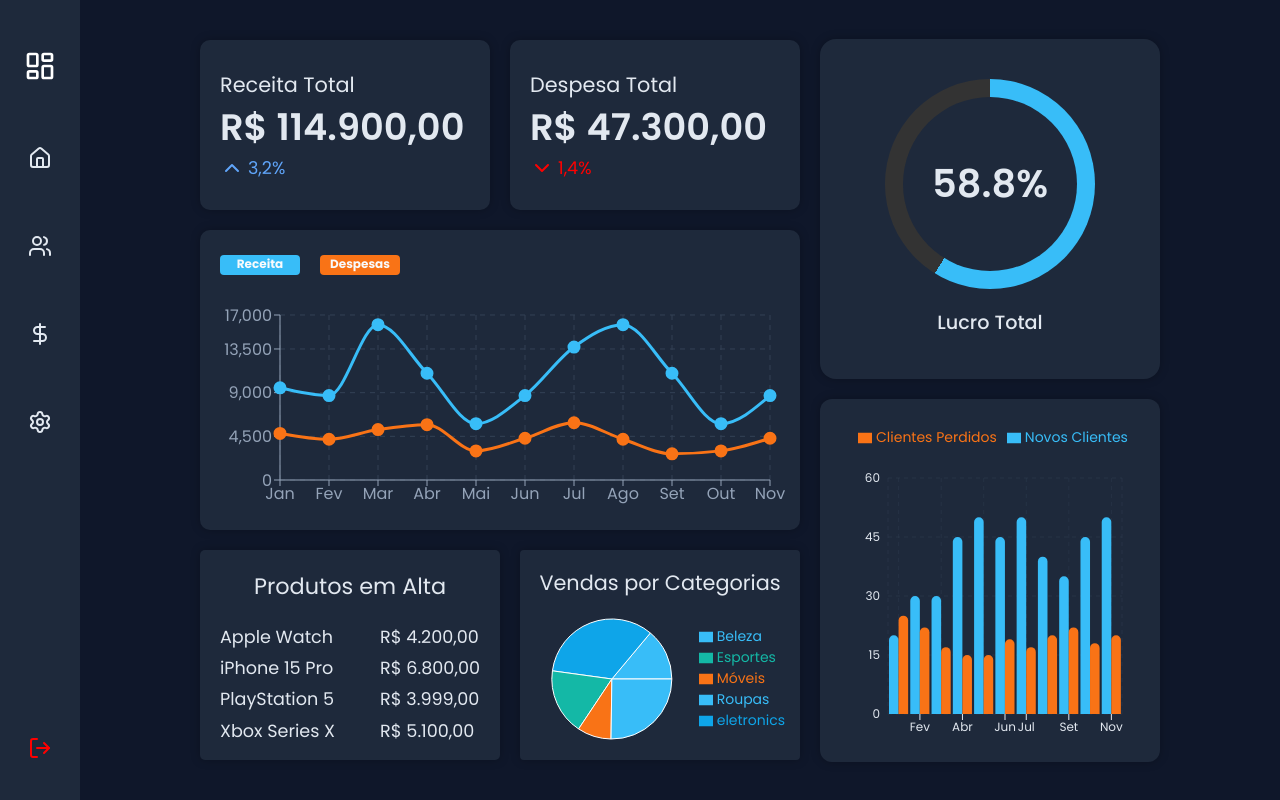
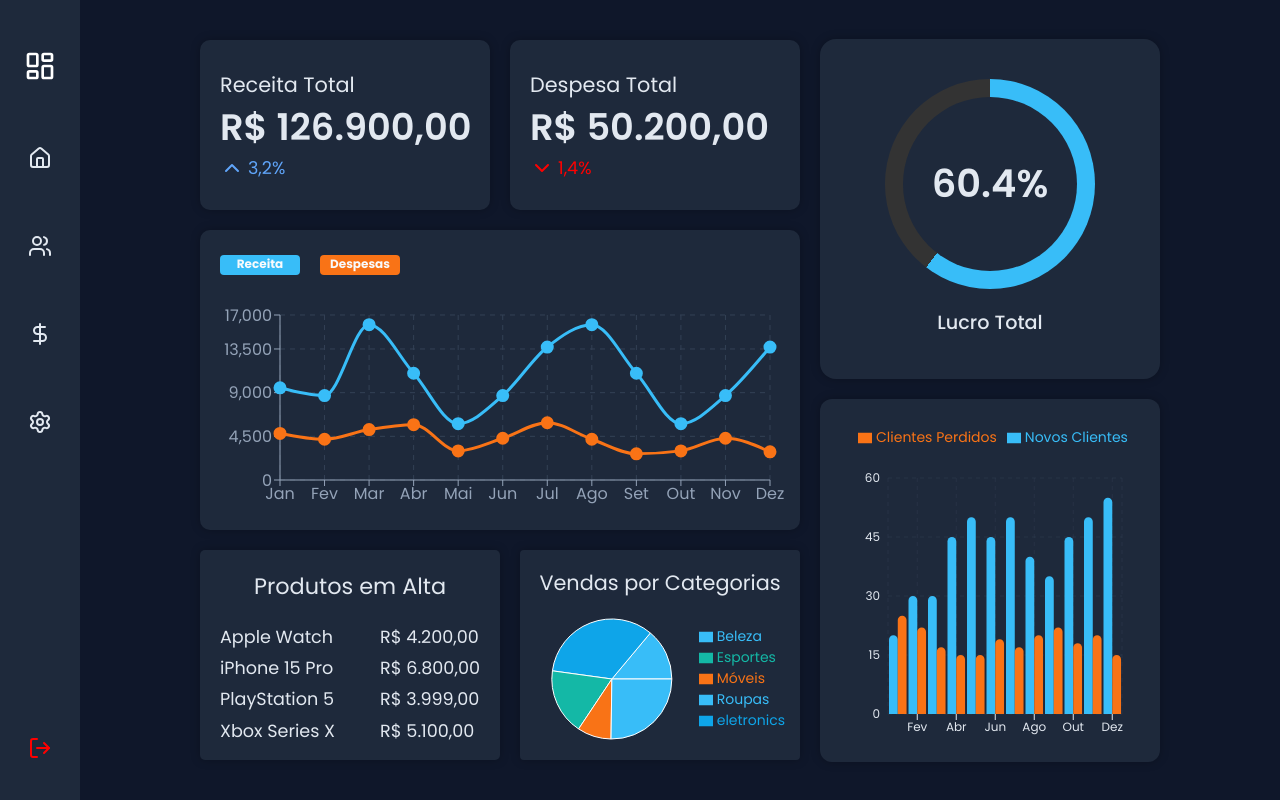
Before and after one commit to GRodrigues10/Dashboard-Next, a Next.js app: page /home in a window 1280 px wide. Built offline with nearby package versions, Linux system fonts and the light colour scheme.

Commit message:
fix(cardsData): Ajustar valores dos cards

```diff
--- a/src/app/financial/page.tsx
+++ b/src/app/financial/page.tsx
@@ -32,7 +32,7 @@ function Page() {
           <Balance>
             <Card
               title={t('currentBalance')}
-              price="R$ 78.200"
+              price="R$ 76.700"
               percent="4,2%"
               reduced
             />
--- a/src/app/forgotpassword/page.tsx
+++ b/src/app/forgotpassword/page.tsx
@@ -57,7 +57,7 @@ export default function Page() {
       <ForgotDisplay>
         <p>Digite seu email e defina uma nova senha.</p>
 
-        {/* EMAIL */}
+
         <InputField>
           <label>Email</label>
           <input
@@ -68,7 +68,6 @@ export default function Page() {
           />
         </InputField>
 
-        {/* NOVA SENHA */}
         <InputField>
           <label>Nova Senha</label>
 
@@ -89,7 +88,7 @@ export default function Page() {
           </div>
         </InputField>
 
-        {/* CONFIRMAR NOVA SENHA */}
+
         <InputField>
           <label>Confirmar Nova Senha</label>
 
--- a/src/app/home/page.tsx
+++ b/src/app/home/page.tsx
@@ -35,12 +35,12 @@ const { t } = useTranslation();
 <Cards>
   <Card
     title={t('totalRevenue')}
-    price={formatPrice(114900)}
+    price={formatPrice(126900)}
     percent="3,2%"
   />
    <Card
     title={t('totalExpense')}
-    price={formatPrice(47300)}
+    price={formatPrice(50200)}
     percent="1,4%"
   />
 </Cards>
@@ -57,7 +57,7 @@ const { t } = useTranslation();
         </HomePart1>
 
         <HomePart2>
-          <CircleGraph percent={58.8}/>
+          <CircleGraph percent={60.4}/>
           <BarGraph />
         </HomePart2>
       </HomeContent>
--- a/src/components/bargraph/BarGraph.tsx
+++ b/src/components/bargraph/BarGraph.tsx
@@ -49,7 +49,7 @@ export default function BarGraph() {
       { name: "Set", clientesNovos: 35, clientesPerdidos: 22 },
       { name: "Out", clientesNovos: 45, clientesPerdidos: 18 },
       { name: "Nov", clientesNovos: 50, clientesPerdidos: 20 },
-      // { name: "Dez", clientesNovos: 55, clientesPerdidos: 15 },
+      { name: "Dez", clientesNovos: 55, clientesPerdidos: 15 },
     ];
 
     setData(mockData);
--- a/src/components/cashflowcard/CashFlowCard.tsx
+++ b/src/components/cashflowcard/CashFlowCard.tsx
@@ -36,7 +36,7 @@ const data = [
   { name: "Set", [entradaLabel]: 11000, [saidaLabel]: 2700 },
   { name: "Out", [entradaLabel]: 5800, [saidaLabel]: 3000 },
   { name: "Nov", [entradaLabel]: 8700, [saidaLabel]: 4300 },
-  // { name: "Dez", [entradaLabel]: 13700, [saidaLabel]: 2900 },
+  { name: "Dez", [entradaLabel]: 13700, [saidaLabel]: 2900 },
 ];
 
   const cardColor =
--- a/src/components/exitclientcard/ExitClientCard.tsx
+++ b/src/components/exitclientcard/ExitClientCard.tsx
@@ -10,10 +10,10 @@ function ExitClientCard() {
   return (
     <ExitClientCardContainer>
       <h1>{t('lostCustomers')}</h1>
-      <h2>210</h2>
+      <h2>225</h2>
       <p style={{color:'red'}}>
         <ChevronDown/>
-        8,55%
+        9,16%
       </p>
     </ExitClientCardContainer>
   );
--- a/src/components/linegraph/LineGraph.tsx
+++ b/src/components/linegraph/LineGraph.tsx
@@ -39,7 +39,7 @@ export default function LineGraph() {
       { name: "Set", revenue: 11000, expense: 2700 },
       { name: "Out", revenue: 5800, expense: 3000 },
       { name: "Nov", revenue: 8700, expense: 4300 },
-      // { name: "Dez", revenue: 13700, expense: 2900 },
+      { name: "Dez", revenue: 13700, expense: 2900 },
     ];
 
     setData(mockData);
--- a/src/components/newclientcard/NewClientCard.tsx
+++ b/src/components/newclientcard/NewClientCard.tsx
@@ -12,8 +12,8 @@ function NewClientCard() {
     <NewClientCardContainer>
 
             <h1>{t('newCustomers')}</h1>
-            <h2>440</h2>
-            <p><ChevronUp/> 17,91%</p>
+            <h2>495</h2>
+            <p><ChevronUp/> 20,2%</p>
 
     </NewClientCardContainer>
   )
```
